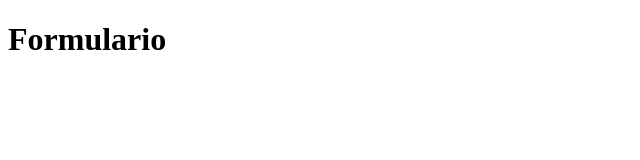
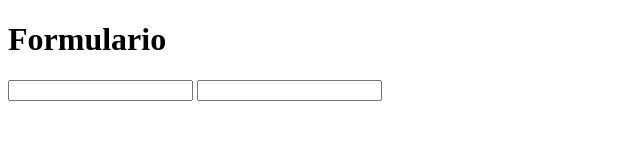
Before and after one commit to DanielCH777/paginaweb_sena, a plain HTML site: page contactenos.html in a window 1280 px wide. Shown: the whole page, without its empty margins (0-640 px from the left). Drawn offline with Linux system fonts and the light colour scheme.

Commit message:
agregue dos campos en contactenos

```diff
--- a/contactenos.html
+++ b/contactenos.html
@@ -9,7 +9,8 @@
 <body>
     <h1>Formulario</h1>
     <form action="">
-
+        <input type="text" name="nombre" />
+        <input type="text" name="telefono" />
     </form>
 </body>
 </html>
```
